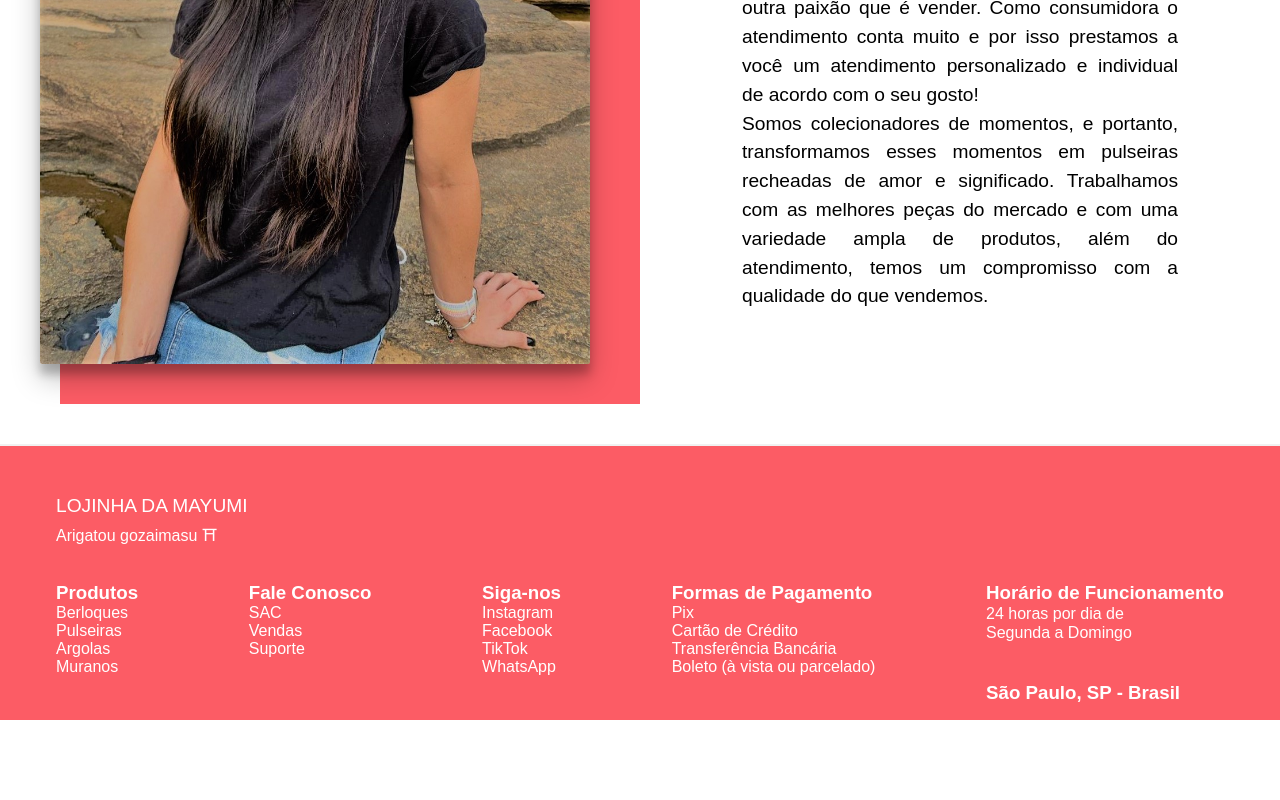
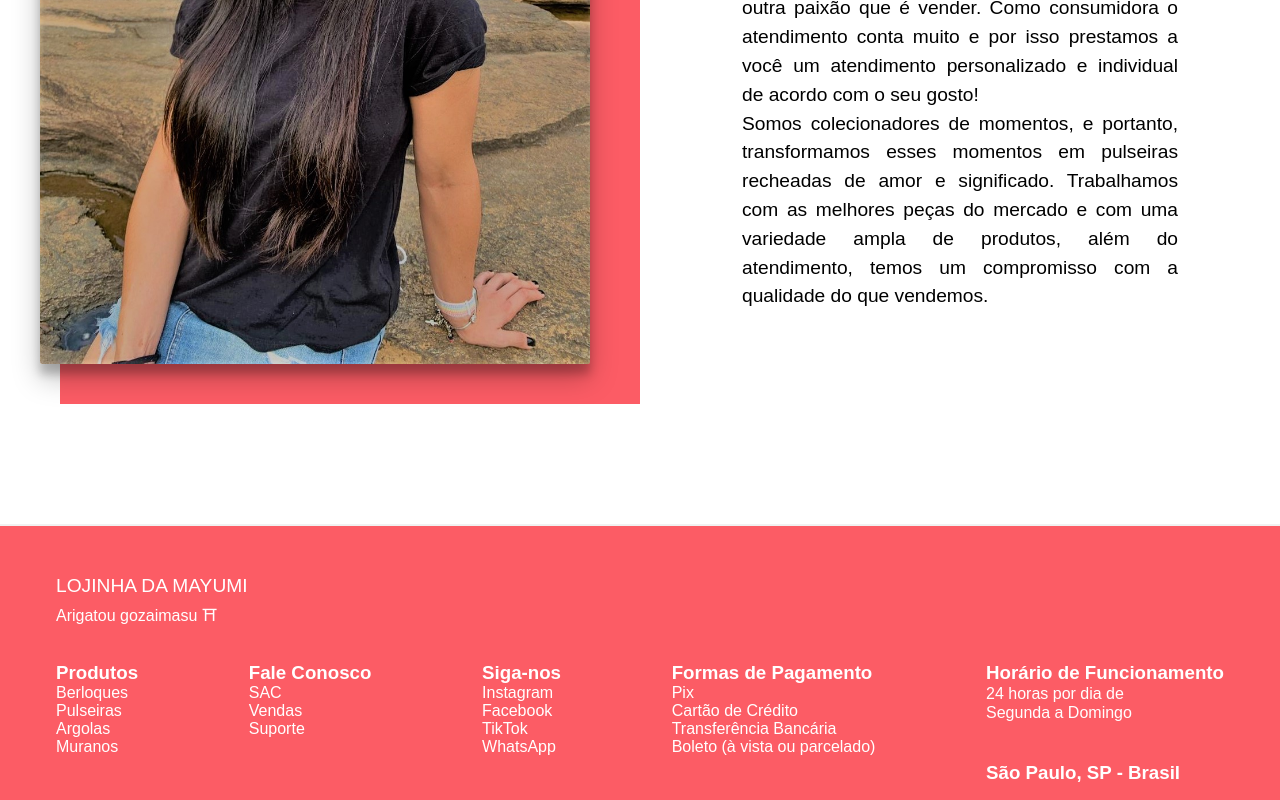
Before and after one commit to rodrigobergamindev/yashikiodonto, a Next.js app: page /sobre in a window 1280 px wide. Shown: the part 596-1396 px from the top of the page. Before the commit the page ends 1316 px from the top, so only its background shows below. Built offline with nearby package versions, Linux system fonts and the light colour scheme; a web font is replaced by a local one.

Commit message:
atualizando footer

```diff
--- a/src/components/Footer/Footer.tsx
+++ b/src/components/Footer/Footer.tsx
@@ -13,7 +13,7 @@ const StyledFooter = styled.footer`
     justify-content: center;
     color: white;
     border-top: 2px solid #f1f1f1;
-
+    margin-top: 5rem;
 
     .containerFooter {
         margin-top: 2rem;
--- a/src/components/Home/Section.tsx
+++ b/src/components/Home/Section.tsx
@@ -11,7 +11,6 @@ const Container = styled.section`
     justify-content: center;
     align-items: center;
     margin-top: 4rem;
-    margin-bottom: 4rem;
 
 
     @media (max-width: 931px) {
```
